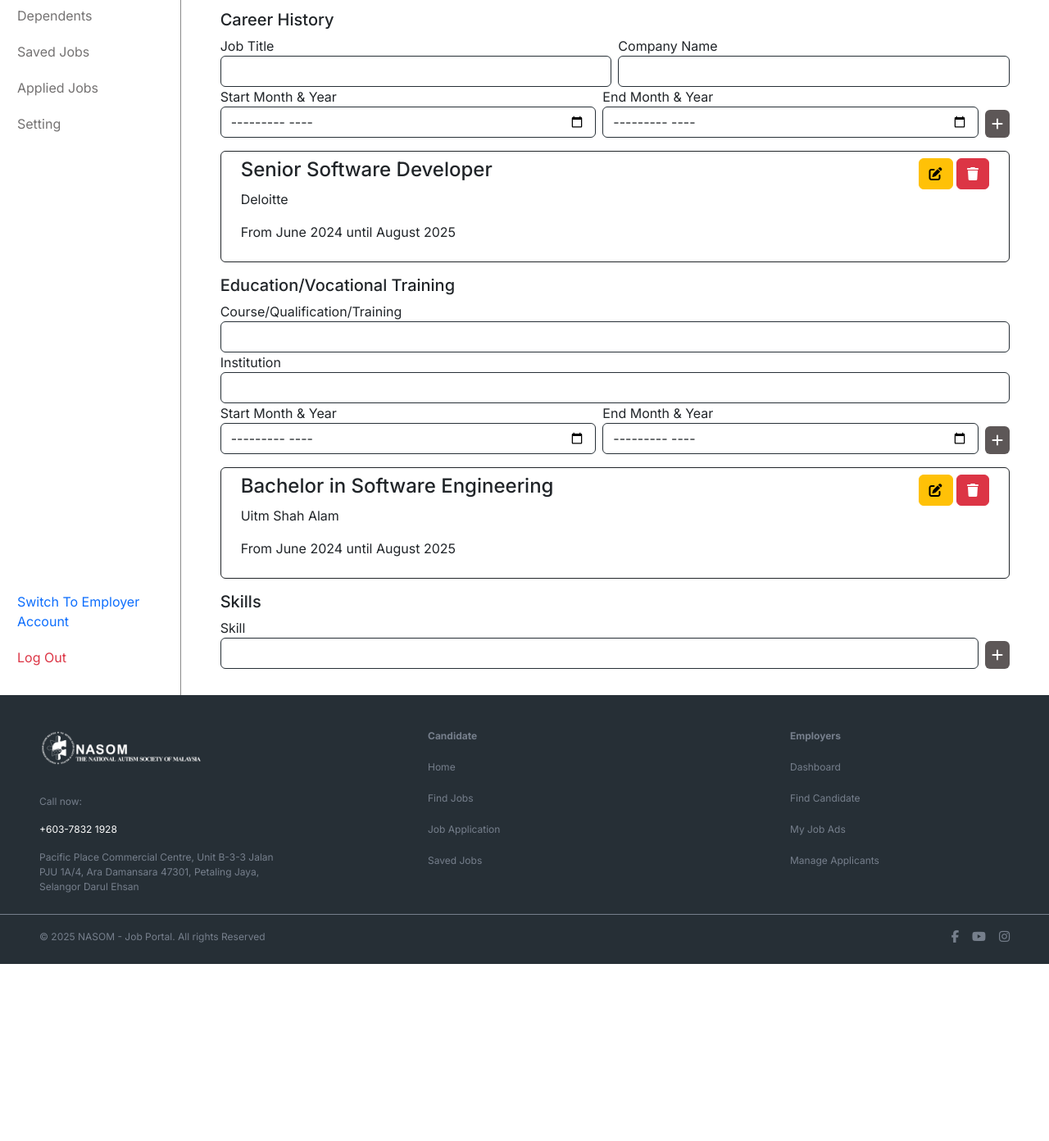
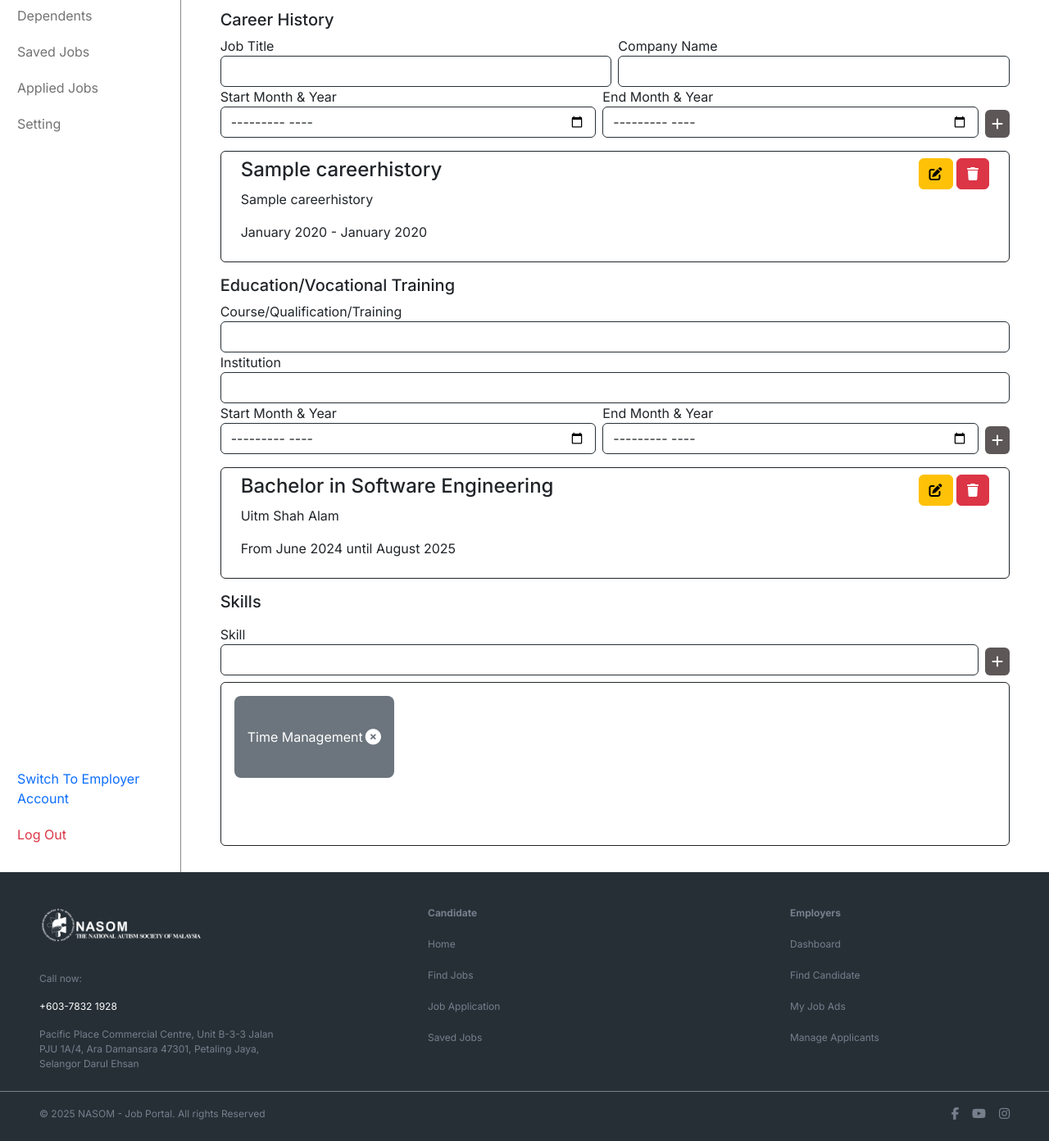
Before and after one commit to wafiq66/nasom-job-portal, a Django app: page /applicant/profile/background in a window 1280 px wide. Shown: the part 238-1630 px from the top of the page at 82% size. Before the commit the page ends 1414 px from the top, so only its background shows below. Run offline with Django 5.2, Linux system fonts and the light colour scheme; a user stored in the database is signed in; tables that the repository leaves empty hold one stand-in row (values such as "Sample post"); grey boxes marked "Sample" are stand-in pictures.

Commit message:
employment history finish

```diff
--- a/career_history/models.py
+++ b/career_history/models.py
@@ -1,4 +1,5 @@
 from django.db import models
+import calendar
 from django.conf import settings
 
 class CareerHistory(models.Model):
@@ -19,9 +20,24 @@ class CareerHistory(models.Model):
     )
     end_year = models.PositiveIntegerField(null=True, blank=True)
 
-    still_in_role = models.BooleanField(default=False)
+    @property
+    def display_range(self):
+        start_str = f"{calendar.month_name[self.start_month]} {self.start_year}"
+        if self.end_month and self.end_year:
+            end_str = f"{calendar.month_name[self.end_month]} {self.end_year}"
+        else:
+            end_str = "Present"
+        return f"{start_str} - {end_str}"
+
+    @property
+    def start_month_input(self):
+        return f"{self.start_year}-{self.start_month:02d}"
+
+    @property
+    def end_month_input(self):
+        if self.end_year and self.end_month:
+            return f"{self.end_year}-{self.end_month:02d}"
+        return ""
 
     def __str__(self):
-        if self.still_in_role:
-            return f"{self.job_title} at {self.company_name} (Present)"
         return f"{self.job_title} at {self.company_name} ({self.start_month}/{self.start_year} - {self.end_month}/{self.end_year})"
--- a/profile_user/templates/applicant_background.html
+++ b/profile_user/templates/applicant_background.html
@@ -22,7 +22,8 @@
 
 
         <!--For Career History-->
-        <form action="" class="px-5 py-2 d-flex flex-column">
+        <form method="post" action="{% url 'applicant_background_career' %}" class="px-5 py-2 d-flex flex-column">
+            {%csrf_token%}
             <div>
                 <h5>Career History</h5>
             </div>
@@ -51,51 +52,61 @@
             </div>
         </form>
 
-        <!-- Added Employment History Here -->
+        {% for career in work_histories %}
         <div class="mx-5 px-4 py-2 border border-dark rounded career-entry">
             <!-- Read-Only Block -->
             <div class="d-flex justify-content-between read-only">
-                <h4>Senior Software Developer</h4>
+                <h4>{{ career.job_title }}</h4>
                 <div>
                     <button type="button" class="btn btn-warning edit-btn">
                         <i class="fa-solid fa-pen-to-square"></i>
                     </button>
-                    <button type="button" class="btn btn-danger">
-                        <i class="fa-solid fa-trash"></i>
-                    </button>
+                    <form method="POST" action="{% url 'delete_career' career.id %}" class="d-inline">
+                        {% csrf_token %}
+                        <button type="submit" class="btn btn-danger">
+                            <i class="fa-solid fa-trash"></i>
+                        </button>
+                    </form>
                 </div>
             </div>
-            <p>Deloitte</p>
-            <p>From June 2024 until August 2025</p>
+            <p>{{ career.company_name }}</p>
+            <p>
+                {{career.display_range}}
+            </p>
+
             <!-- Editable Form Block -->
-            <form action="" class="flex-column filled-form allow-edit" style="display: none;">
+            <form method="POST" action="{% url 'update_career' career.id %}" class="flex-column filled-form allow-edit" style="display: none;">
+                {% csrf_token %}
                 <div class="d-flex justify-content-end gap-2">
-                    <button type="button" class="btn btn-success save-btn">
+                    <button type="submit" class="btn btn-success save-btn">
                         <i class="fa-solid fa-check"></i>
                     </button>
                 </div>
                 <div class="d-flex gap-2">
                     <div class="form-group flex-fill">
                         <label for="jobtitle">Job Title</label>
-                        <input type="text" name="jobtitle" class="form-control" required>
+                        <input type="text" name="jobtitle" class="form-control" value="{{ career.job_title }}" required>
                     </div>
                     <div class="form-group flex-fill">
                         <label for="companyname">Company Name</label>
-                        <input type="text" name="companyname" class="form-control" required>
+                        <input type="text" name="companyname" class="form-control" value="{{ career.company_name }}" required>
                     </div>
                 </div>
                 <div class="d-flex gap-2 align-items-end">
                     <div class="form-group flex-fill">
                         <label for="startdate">Start Month & Year</label>
-                        <input type="month" name="startdate" class="form-control" required>
+                        <input type="month" name="startdate" class="form-control" value="{{ career.start_month_input }}" required>
                     </div>
                     <div class="form-group flex-fill">
                         <label for="enddate">End Month & Year</label>
-                        <input type="month" name="enddate" class="form-control">
+                        <input type="month" name="enddate" class="form-control" value="{{ career.end_month_input }}">
                     </div>
                 </div>
             </form>
         </div>
+        {% empty %}
+        {% endfor %}
+
 
 
         <!--For Education and etc-->
@@ -180,7 +191,7 @@
 
 
         <!--Skill-->
-        <form action="" class="px-5 py-2 d-flex flex-column">
+        <form action="" class="px-5 py-2 d-flex flex-column gap-2">
             <div>
                 <h5>Skills</h5>
             </div>
@@ -192,6 +203,15 @@
                 <div>
                     <button type="submit" class="btn-icon"><i class="fa fa-plus" aria-hidden="true"></i></button>
                 </div>
+            </div>
+            <div class="skill-contain border border-dark rounded">
+                <form class="skill-form" action="/remove-skill" method="POST">
+                    <input type="hidden" name="skill" value="Time Management">
+                    <div class="skill-tag">
+                        <span>Time Management</span>
+                        <button type="submit" class="remove-btn"><i class="fa-sharp fa-solid fa-circle-xmark"></i></button>
+                    </div>
+                </form>
             </div>
         </form>
     </main>
--- a/profile_user/urls.py
+++ b/profile_user/urls.py
@@ -9,4 +9,8 @@ urlpatterns = [
     path('applicant/profile/resume/update', views.manage_resume,name='manage_resume'),
     #Section page for career history, education history, skills
     path('applicant/profile/background', views.applicant_background,name='applicant_background'),
+
+    path('applicant/profile/background/career', views.manage_career_history,name='applicant_background_career'),
+    path('applicant/profile/background/career/delete/<int:career_id>', views.delete_career,name='delete_career'),
+    path('applicant/profile/background/career/update/<int:career_id>', views.update_career,name='update_career'),
 ]
--- a/profile_user/views.py
+++ b/profile_user/views.py
@@ -1,6 +1,9 @@
 from django.shortcuts import render, redirect, get_object_or_404
 from django.contrib import messages
 from document.models import Document
+from career_history.models import CareerHistory
+from education_vocation_training.models import EducationVocationalTraining
+from skill.models import Skill
 import os
 from django.contrib.auth.decorators import login_required
 from django.contrib.auth import get_user_model
@@ -95,4 +98,79 @@ def manage_resume(request):
 #BACKGROUND INFORMATION
 
 def applicant_background(request):
+    work_histories = request.user.careers.all()
+    education_histories = request.user.educations.all()
+    skills = request.user.skills.all()
+    return render(request,'applicant_background.html',
+                  {'work_histories':work_histories,
+                   'education_histories':education_histories,
+                   'skills':skills})
+
+#for career history
+def manage_career_history(request):
+    if request.method == "POST":
+
+        job_title_form = request.POST.get('jobtitle')
+        company_name_form = request.POST.get('companyname')
+
+        start_date = request.POST.get('startdate')  # "2024-06"
+        if start_date:
+            year, month = map(int, start_date.split('-'))  # year = 2024, month = 6
+
+        end_date = request.POST.get('enddate')
+        if end_date:
+            end_year, end_month = map(int, end_date.split('-'))
+        else:
+            end_year, end_month = None, None
+
+        career = CareerHistory(
+            user=request.user,
+            job_title=job_title_form,
+            company_name=company_name_form,
+            start_month = month,
+            start_year = year,
+            end_month = end_month,
+            end_year = end_year
+        )
+
+        career.save()
+
+        return redirect('applicant_background')
     return render(request,'applicant_background.html')
+
+#for deleting the career
+def delete_career(request, career_id):
+    if request.method == 'POST':
+        career = get_object_or_404(CareerHistory, id=career_id, user = request.user)
+        career.delete()
+        return redirect('applicant_background')
+    return render(request,'applicant_background.html')
+
+#for updating the career
+def update_career(request,career_id):
+    if request.method == 'POST':
+        career = get_object_or_404(CareerHistory, id=career_id, user = request.user)
+
+        career.job_title = request.POST.get('jobtitle')
+        career.company_name = request.POST.get('companyname')
+
+        # Handle startdate
+        startdate = request.POST.get('startdate')  # "YYYY-MM"
+        if startdate:
+            year, month = map(int, startdate.split('-'))
+            career.start_year = year
+            career.start_month = month
+
+        # Handle enddate
+        enddate = request.POST.get('enddate')
+        if enddate:
+            year, month = map(int, enddate.split('-'))
+            career.end_year = year
+            career.end_month = month
+        else:
+            career.end_year = None
+            career.end_month = None
+
+        career.save()
+        return redirect('applicant_background')
+    return render(request,'applicant_background.html')
--- a/static/css/style.css
+++ b/static/css/style.css
@@ -242,3 +242,44 @@ input[type="radio"]:checked + label.btn-primary {
     font-size: 16px;
     color: rgb(24, 21, 21);
 }
+
+.skill-contain {
+    min-height: 200px;
+    overflow-wrap: break-word;
+    word-break: break-word;
+    display: flex;
+    flex-wrap: wrap;
+    gap: 10px; /* Optional spacing between items */
+    padding: 1rem;
+}
+.skill-tag {
+    background-color: #6c757d;
+    color: white;
+    padding: 0.5rem 1rem;
+    border-radius: 0.5rem;
+
+    max-height: 100px;             /* ✅ Prevents vertical stretching */
+    display: inline-block;
+    overflow-wrap: break-word;     /* ✅ Wrap words if needed */
+    word-break: break-word;
+    white-space: normal;           /* ✅ Allow text to wrap */
+    text-align: center;
+
+    display: flex;                 /* ✅ Center text vertically */
+    align-items: center;
+    justify-content: center;
+    gap: 3px;
+    /* Optional fixed line clamp */
+    line-height: 1.2;
+    overflow: hidden;
+}
+
+.remove-btn {
+    all: unset; /* ← removes all default button styles */
+    cursor: pointer;
+    font-size: 1.2rem;
+    color: white;
+    display: flex;
+    align-items: center;
+    justify-content: center;
+}
```
Also changed, not shown: education_vocation_training/models.py (+19 -1 lines), career_history/migrations/0002_remove_careerhistory_still_in_role.py (added), education_vocation_training/migrations/0002_remove_educationvocationaltraining_completion_status.py (added).
